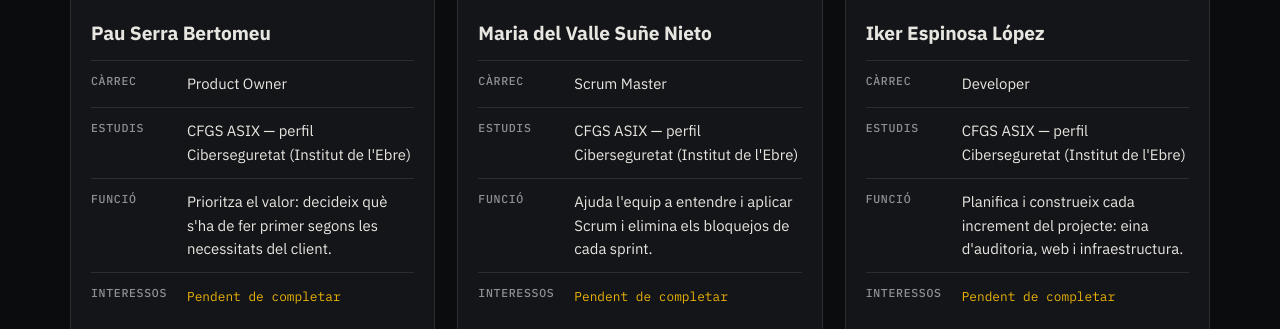
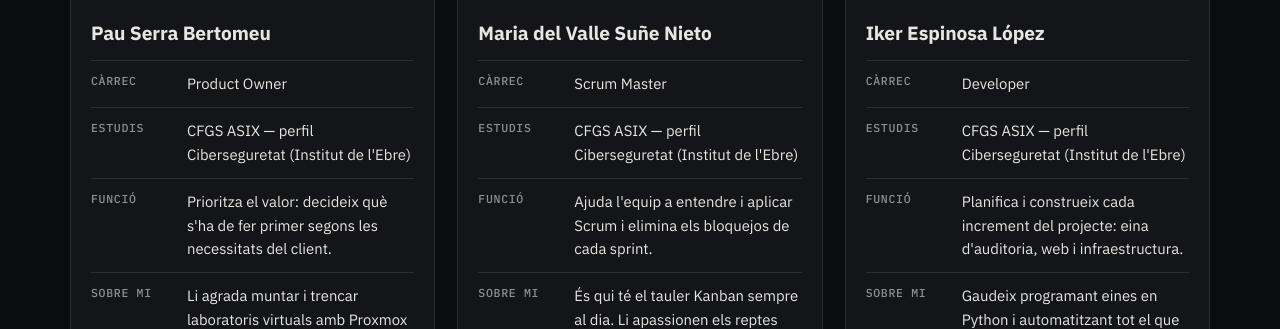
Before and after one commit to pauserra-IE/PROJECTE-INTERMODULAR, a plain HTML site: page equip.html in a window 1280 px wide. Shown: the part 755-1084 px from the top of the page. Drawn offline with Linux system fonts and the light colour scheme.

Commit message:
Equip: afegeix descripció personal i interessos de cada membre
Co-Authored-By: Claude Opus 5.5 <noreply@anthropic.com>

```diff
--- a/equip.html
+++ b/equip.html
@@ -53,7 +53,7 @@
         <div class="avatar">PS<img src="assets/img/equip/pau.jpg" alt="Fotografia de Pau Serra Bertomeu" onerror="this.remove()"></div>
         <div class="fitxa-body">
           <h3>Pau Serra Bertomeu</h3>
-          <table class="fields"><tr><th>Càrrec</th><td>Product Owner</td></tr><tr><th>Estudis</th><td>CFGS ASIX — perfil Ciberseguretat (Institut de l'Ebre)</td></tr><tr><th>Funció</th><td>Prioritza el valor: decideix què s'ha de fer primer segons les necessitats del client.</td></tr><tr><th>Interessos</th><td><em class="pending">Pendent de completar</em></td></tr></table>
+          <table class="fields"><tr><th>Càrrec</th><td>Product Owner</td></tr><tr><th>Estudis</th><td>CFGS ASIX — perfil Ciberseguretat (Institut de l'Ebre)</td></tr><tr><th>Funció</th><td>Prioritza el valor: decideix què s'ha de fer primer segons les necessitats del client.</td></tr><tr><th>Sobre mi</th><td>Li agrada muntar i trencar laboratoris virtuals amb Proxmox per veure com fallen les coses. Fora de l'ordinador, surt amb la bici per les Terres de l'Ebre i no es perd un partit de futbol.</td></tr><tr><th>Interessos</th><td>Proxmox · Xarxes · Ciclisme · Futbol</td></tr></table>
           <div class="socials">
             <a href="#" aria-label="LinkedIn de Pau Serra Bertomeu"><svg viewBox="0 0 24 24" fill="currentColor"><path d="M4.98 3.5a2.5 2.5 0 1 1 0 5 2.5 2.5 0 0 1 0-5zM3 9.5h4V21H3zM9.5 9.5h3.8v1.6h.1c.5-1 1.8-2 3.8-2 4 0 4.8 2.6 4.8 6V21h-4v-5.3c0-1.3 0-2.9-1.8-2.9s-2 1.4-2 2.8V21h-4z"/></svg></a>
             <a href="https://github.com/pauserra-IE/PROJECTE-INTERMODULAR" target="_blank" rel="noopener" aria-label="GitHub"><svg viewBox="0 0 24 24" fill="currentColor"><path d="M12 2a10 10 0 0 0-3.2 19.5c.5.1.7-.2.7-.5v-1.7c-2.8.6-3.4-1.3-3.4-1.3-.4-1.2-1.1-1.5-1.1-1.5-.9-.6.1-.6.1-.6 1 .1 1.5 1 1.5 1 .9 1.5 2.3 1.1 2.9.8.1-.6.3-1.1.6-1.3-2.2-.3-4.6-1.1-4.6-5 0-1.1.4-2 1-2.7-.1-.3-.4-1.3.1-2.7 0 0 .8-.3 2.8 1a9.6 9.6 0 0 1 5 0c1.9-1.3 2.8-1 2.8-1 .5 1.4.2 2.4.1 2.7.6.7 1 1.6 1 2.7 0 3.9-2.4 4.7-4.6 5 .4.3.7.9.7 1.9V21c0 .3.2.6.7.5A10 10 0 0 0 12 2z"/></svg></a>
@@ -66,7 +66,7 @@
         <div class="avatar">VS<img src="assets/img/equip/maria.jpg" alt="Fotografia de Maria del Valle Suñe Nieto" onerror="this.remove()"></div>
         <div class="fitxa-body">
           <h3>Maria del Valle Suñe Nieto</h3>
-          <table class="fields"><tr><th>Càrrec</th><td>Scrum Master</td></tr><tr><th>Estudis</th><td>CFGS ASIX — perfil Ciberseguretat (Institut de l'Ebre)</td></tr><tr><th>Funció</th><td>Ajuda l'equip a entendre i aplicar Scrum i elimina els bloquejos de cada sprint.</td></tr><tr><th>Interessos</th><td><em class="pending">Pendent de completar</em></td></tr></table>
+          <table class="fields"><tr><th>Càrrec</th><td>Scrum Master</td></tr><tr><th>Estudis</th><td>CFGS ASIX — perfil Ciberseguretat (Institut de l'Ebre)</td></tr><tr><th>Funció</th><td>Ajuda l'equip a entendre i aplicar Scrum i elimina els bloquejos de cada sprint.</td></tr><tr><th>Sobre mi</th><td>És qui té el tauler Kanban sempre al dia. Li apassionen els reptes CTF i l'anàlisi forense, i per desconnectar llegeix novel·la negra i fa fotografia.</td></tr><tr><th>Interessos</th><td>CTF · Forense · Lectura · Fotografia</td></tr></table>
           <div class="socials">
             <a href="#" aria-label="LinkedIn de Maria del Valle Suñe Nieto"><svg viewBox="0 0 24 24" fill="currentColor"><path d="M4.98 3.5a2.5 2.5 0 1 1 0 5 2.5 2.5 0 0 1 0-5zM3 9.5h4V21H3zM9.5 9.5h3.8v1.6h.1c.5-1 1.8-2 3.8-2 4 0 4.8 2.6 4.8 6V21h-4v-5.3c0-1.3 0-2.9-1.8-2.9s-2 1.4-2 2.8V21h-4z"/></svg></a>
             <a href="https://github.com/pauserra-IE/PROJECTE-INTERMODULAR" target="_blank" rel="noopener" aria-label="GitHub"><svg viewBox="0 0 24 24" fill="currentColor"><path d="M12 2a10 10 0 0 0-3.2 19.5c.5.1.7-.2.7-.5v-1.7c-2.8.6-3.4-1.3-3.4-1.3-.4-1.2-1.1-1.5-1.1-1.5-.9-.6.1-.6.1-.6 1 .1 1.5 1 1.5 1 .9 1.5 2.3 1.1 2.9.8.1-.6.3-1.1.6-1.3-2.2-.3-4.6-1.1-4.6-5 0-1.1.4-2 1-2.7-.1-.3-.4-1.3.1-2.7 0 0 .8-.3 2.8 1a9.6 9.6 0 0 1 5 0c1.9-1.3 2.8-1 2.8-1 .5 1.4.2 2.4.1 2.7.6.7 1 1.6 1 2.7 0 3.9-2.4 4.7-4.6 5 .4.3.7.9.7 1.9V21c0 .3.2.6.7.5A10 10 0 0 0 12 2z"/></svg></a>
@@ -79,7 +79,7 @@
         <div class="avatar">IE<img src="assets/img/equip/iker.jpg" alt="Fotografia de Iker Espinosa López" onerror="this.remove()"></div>
         <div class="fitxa-body">
           <h3>Iker Espinosa López</h3>
-          <table class="fields"><tr><th>Càrrec</th><td>Developer</td></tr><tr><th>Estudis</th><td>CFGS ASIX — perfil Ciberseguretat (Institut de l'Ebre)</td></tr><tr><th>Funció</th><td>Planifica i construeix cada increment del projecte: eina d'auditoria, web i infraestructura.</td></tr><tr><th>Interessos</th><td><em class="pending">Pendent de completar</em></td></tr></table>
+          <table class="fields"><tr><th>Càrrec</th><td>Developer</td></tr><tr><th>Estudis</th><td>CFGS ASIX — perfil Ciberseguretat (Institut de l'Ebre)</td></tr><tr><th>Funció</th><td>Planifica i construeix cada increment del projecte: eina d'auditoria, web i infraestructura.</td></tr><tr><th>Sobre mi</th><td>Gaudeix programant eines en Python i automatitzant tot el que pot amb scripts. En el temps lliure juga a videojocs, escolta música i va al gimnàs.</td></tr><tr><th>Interessos</th><td>Python · Automatització · Videojocs · Música</td></tr></table>
           <div class="socials">
             <a href="#" aria-label="LinkedIn de Iker Espinosa López"><svg viewBox="0 0 24 24" fill="currentColor"><path d="M4.98 3.5a2.5 2.5 0 1 1 0 5 2.5 2.5 0 0 1 0-5zM3 9.5h4V21H3zM9.5 9.5h3.8v1.6h.1c.5-1 1.8-2 3.8-2 4 0 4.8 2.6 4.8 6V21h-4v-5.3c0-1.3 0-2.9-1.8-2.9s-2 1.4-2 2.8V21h-4z"/></svg></a>
             <a href="https://github.com/pauserra-IE/PROJECTE-INTERMODULAR" target="_blank" rel="noopener" aria-label="GitHub"><svg viewBox="0 0 24 24" fill="currentColor"><path d="M12 2a10 10 0 0 0-3.2 19.5c.5.1.7-.2.7-.5v-1.7c-2.8.6-3.4-1.3-3.4-1.3-.4-1.2-1.1-1.5-1.1-1.5-.9-.6.1-.6.1-.6 1 .1 1.5 1 1.5 1 .9 1.5 2.3 1.1 2.9.8.1-.6.3-1.1.6-1.3-2.2-.3-4.6-1.1-4.6-5 0-1.1.4-2 1-2.7-.1-.3-.4-1.3.1-2.7 0 0 .8-.3 2.8 1a9.6 9.6 0 0 1 5 0c1.9-1.3 2.8-1 2.8-1 .5 1.4.2 2.4.1 2.7.6.7 1 1.6 1 2.7 0 3.9-2.4 4.7-4.6 5 .4.3.7.9.7 1.9V21c0 .3.2.6.7.5A10 10 0 0 0 12 2z"/></svg></a>
```
